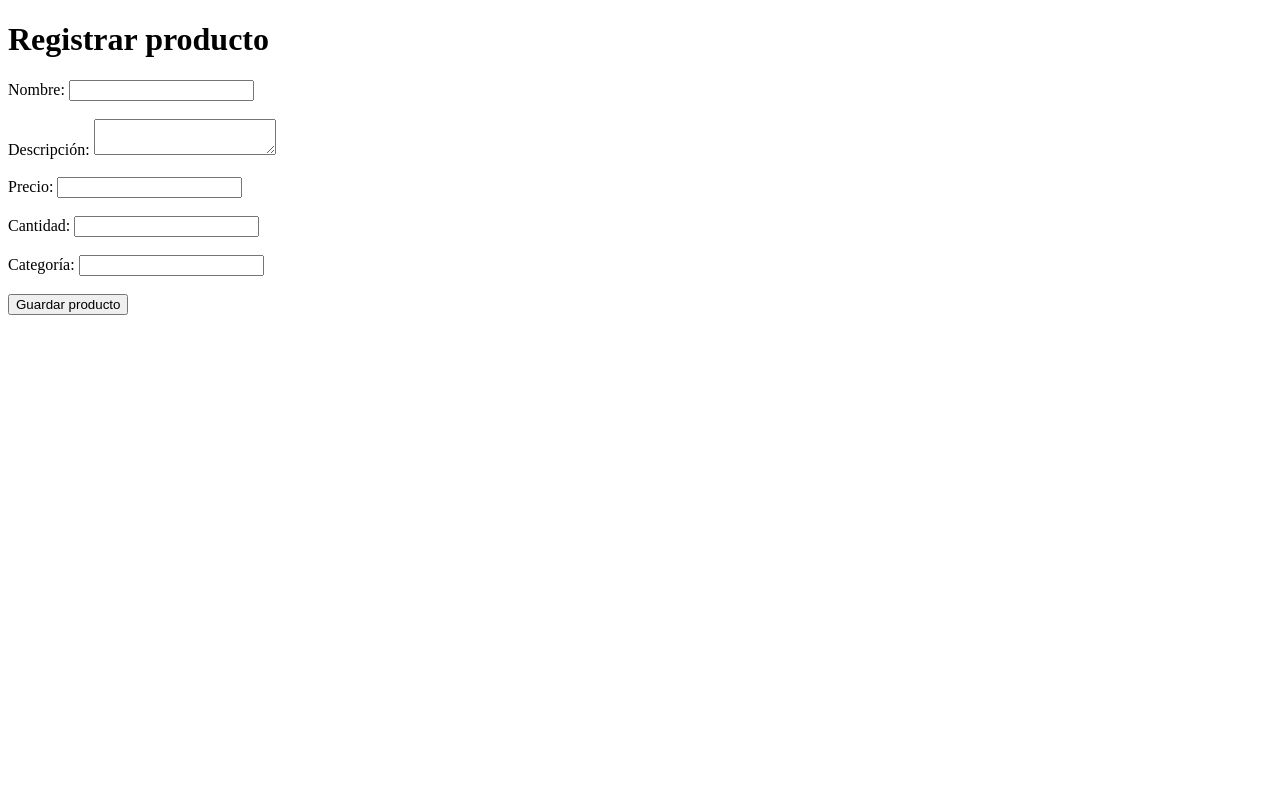
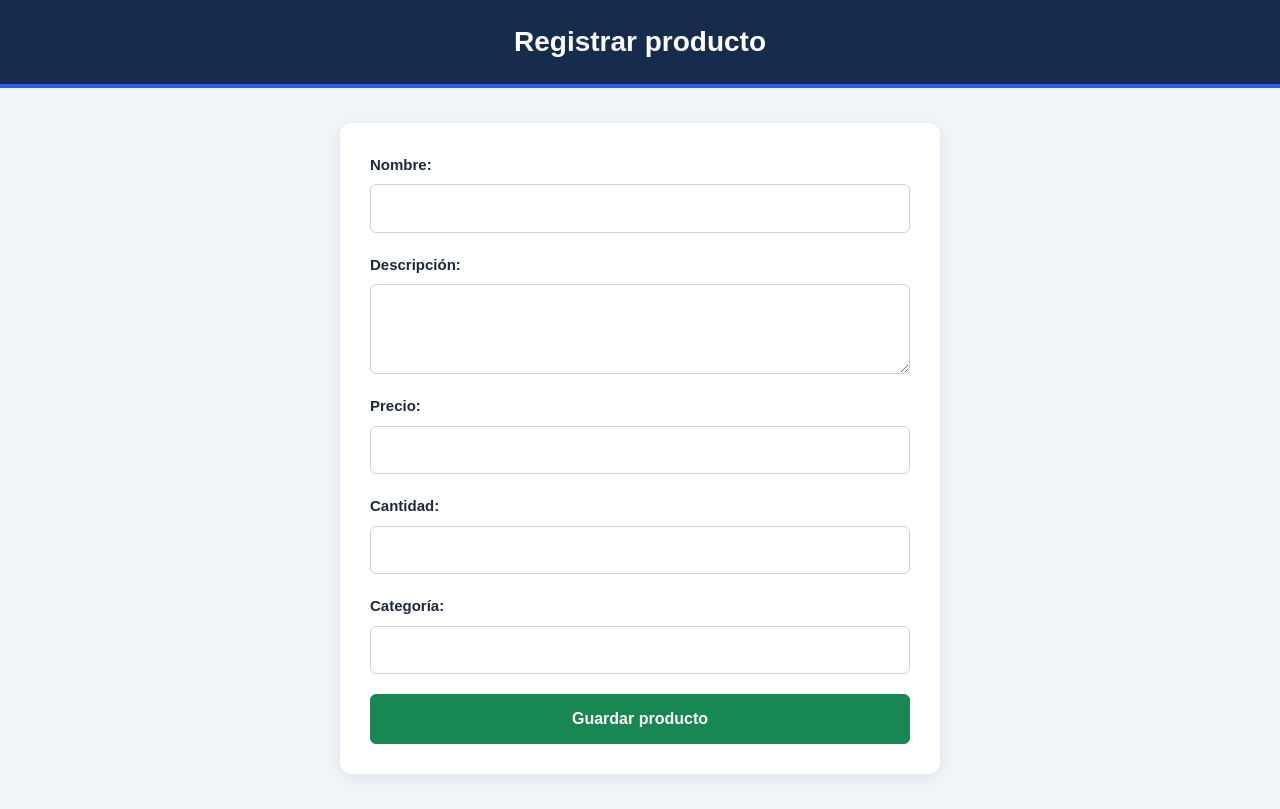
Before and after one commit to SamirEliasHernandez/TiendaDSD, a PHP site: page /registrar.php in a window 1280 px wide. Before the commit the page ends 315 px from the top, so only its background shows below. Run offline with PHP 8.4, Linux system fonts and the light colour scheme.

Commit message:
Integrar bootstrap al formulario de registro

```diff
--- a/registrar.php
+++ b/registrar.php
@@ -1,74 +1,87 @@
-
 <!DOCTYPE html>
 <html lang="es">
 <head>
     <meta charset="UTF-8">
     <meta name="viewport" content="width=device-width, initial-scale=1.0">
     <title>Registrar producto</title>
+
+
+<link href="https://cdn.jsdelivr.net/npm/bootstrap@5.3.3/dist/css/bootstrap.min.css" rel="stylesheet">
+
+
+<link rel="stylesheet" href="estilos.css">
+
 </head>
-<body>
+<body class="pagina-registro">
 
-    <h1>Registrar producto</h1>
+    <h1 class="titulo-registro">Registrar producto</h1>
 
-    <form action="guardar.php" method="POST">
+    <form action="guardar.php" method="POST" class="formulario-registro">
 
-        <label for="nombre">Nombre:</label>
+        <label for="nombre" class="form-label">Nombre:</label>
         <input
             type="text"
             id="nombre"
             name="nombre"
             maxlength="100"
+            class="form-control"
             required
         >
 
         <br><br>
 
-        <label for="descripcion">Descripción:</label>
+        <label for="descripcion" class="form-label">Descripción:</label>
         <textarea
             id="descripcion"
             name="descripcion"
             maxlength="255"
+            class="form-control"
             required
         ></textarea>
 
         <br><br>
 
-        <label for="precio">Precio:</label>
+        <label for="precio" class="form-label">Precio:</label>
         <input
             type="number"
             id="precio"
             name="precio"
             min="0"
             step="0.01"
+            class="form-control"
             required
         >
 
         <br><br>
 
-        <label for="cantidad">Cantidad:</label>
+        <label for="cantidad" class="form-label">Cantidad:</label>
         <input
             type="number"
             id="cantidad"
             name="cantidad"
             min="0"
             step="1"
+            class="form-control"
             required
         >
 
         <br><br>
 
-        <label for="categoria">Categoría:</label>
+        <label for="categoria" class="form-label">Categoría:</label>
         <input
             type="text"
             id="categoria"
             name="categoria"
             maxlength="50"
+            class="form-control"
             required
         >
 
         <br><br>
 
-        <button type="submit">Guardar producto</button>
+        <button type="submit" class="btn btn-success">
+            Guardar producto
+        </button>
 
     </form>
 
```
